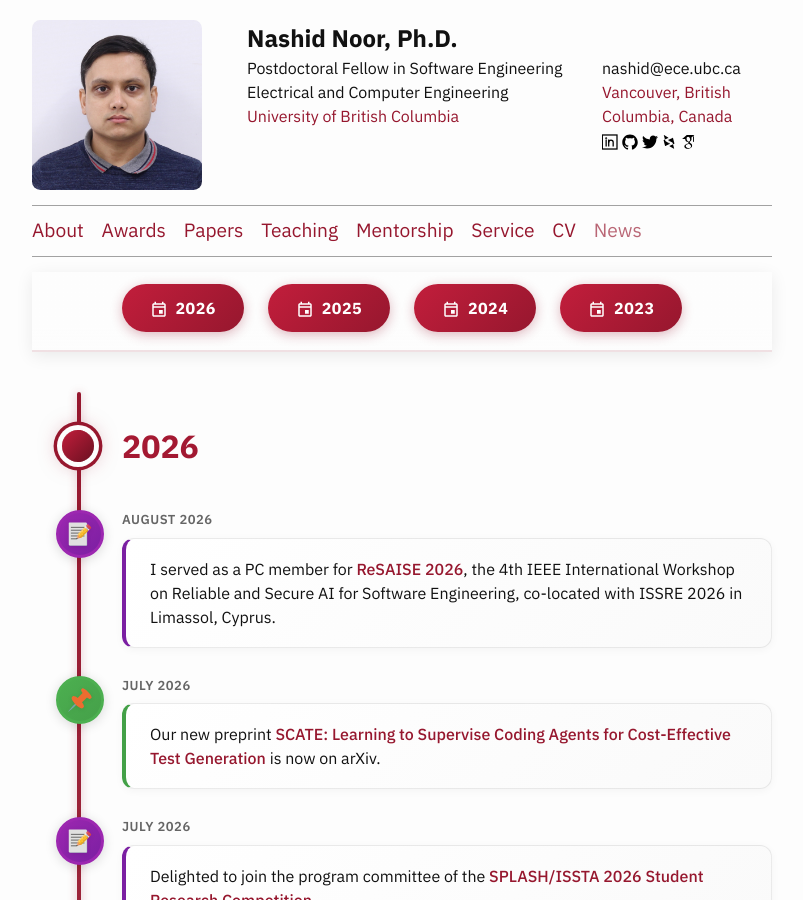
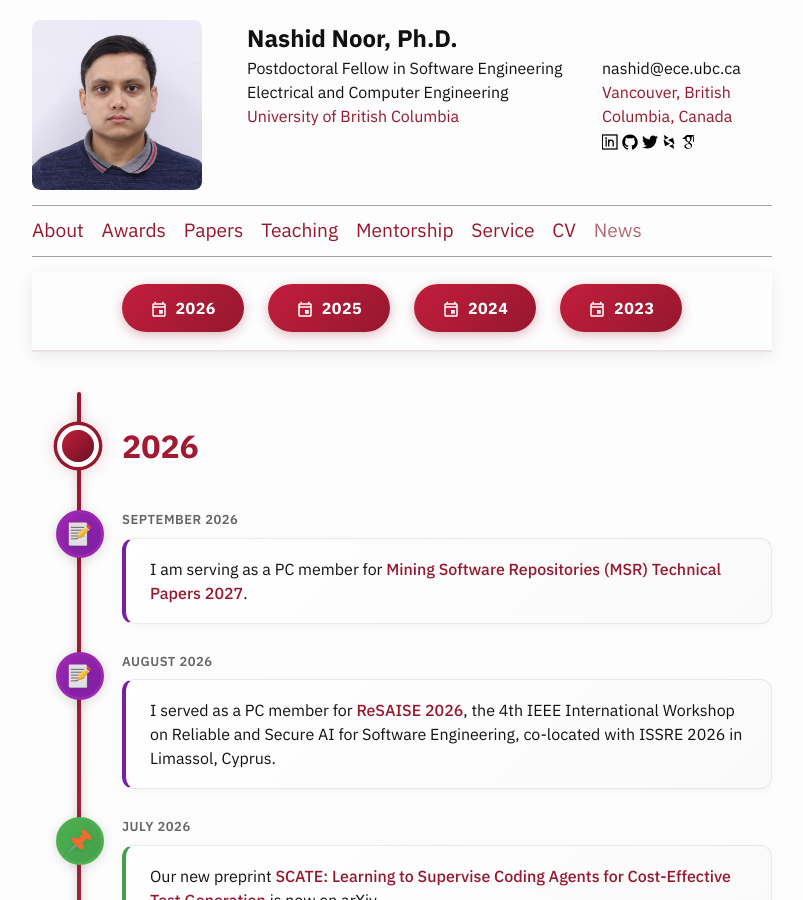
Before and after one commit to nashid/nashid.github.io, a Jekyll site: the page built from nav/news.md, in a window 1280 px wide and 900 px high. Shown: the whole window, without its empty margins (238-1041 px from the left). Built offline with Jekyll 4.4.1, drawn with Linux system fonts in a browser that asks for light colours; the list of posts is cut into pages by our own code.

Commit message:
Add MSR 2027 Technical Papers PC role to services and news

```diff
--- a/_data/services.yml
+++ b/_data/services.yml
@@ -1,3 +1,9 @@
+# 2027
+- name: Mining Software Repositories (MSR) Technical Papers 2027
+  role: PC Member
+  year: 2027
+  website: https://2027.msrconf.org/track/msr-2027-technical-papers
+
 # 2026
 - name: Automated Software Engineering (ASE) Tools and Datasets Track
   role: PC Member
--- a/nav/news.md
+++ b/nav/news.md
@@ -17,6 +17,16 @@
 <div class="timeline">
 
 <div class="timeline-year" id="year-2026">2026</div>
+
+<div class="timeline-item service">
+  <div class="timeline-icon">
+    <img src="{{ "/resources/images/icon-memo.svg" | prepend: site.baseurl }}" alt="PC">
+  </div>
+  <div class="timeline-date">September 2026</div>
+  <div class="timeline-content">
+    I am serving as a PC member for <a href="https://2027.msrconf.org/track/msr-2027-technical-papers">Mining Software Repositories (MSR) Technical Papers 2027</a>.
+  </div>
+</div>
 
 <div class="timeline-item service">
   <div class="timeline-icon">
```
